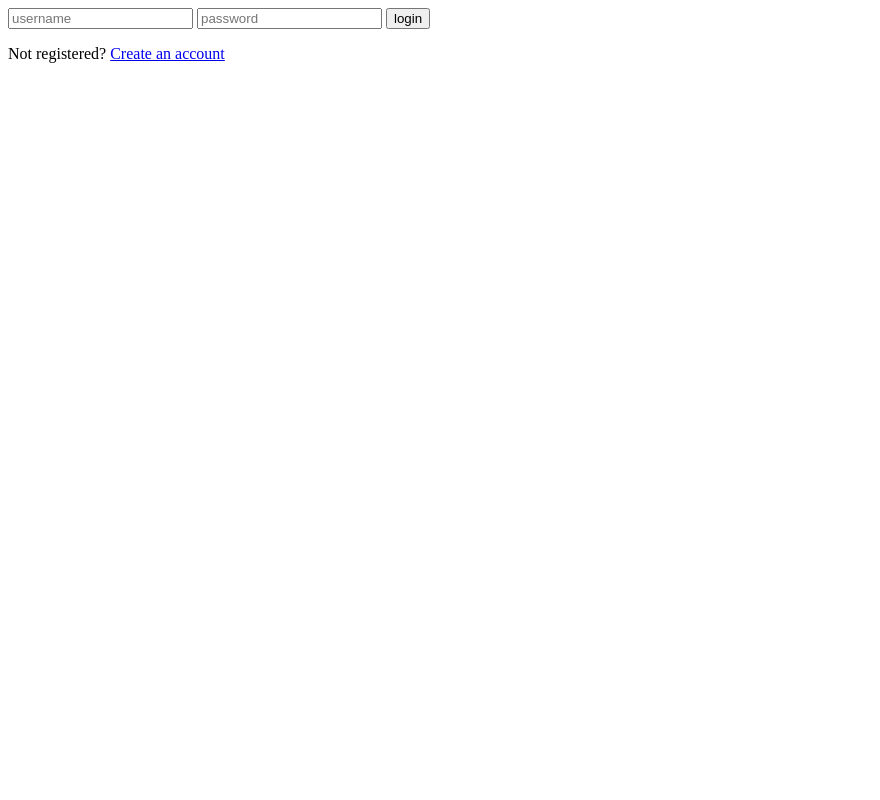
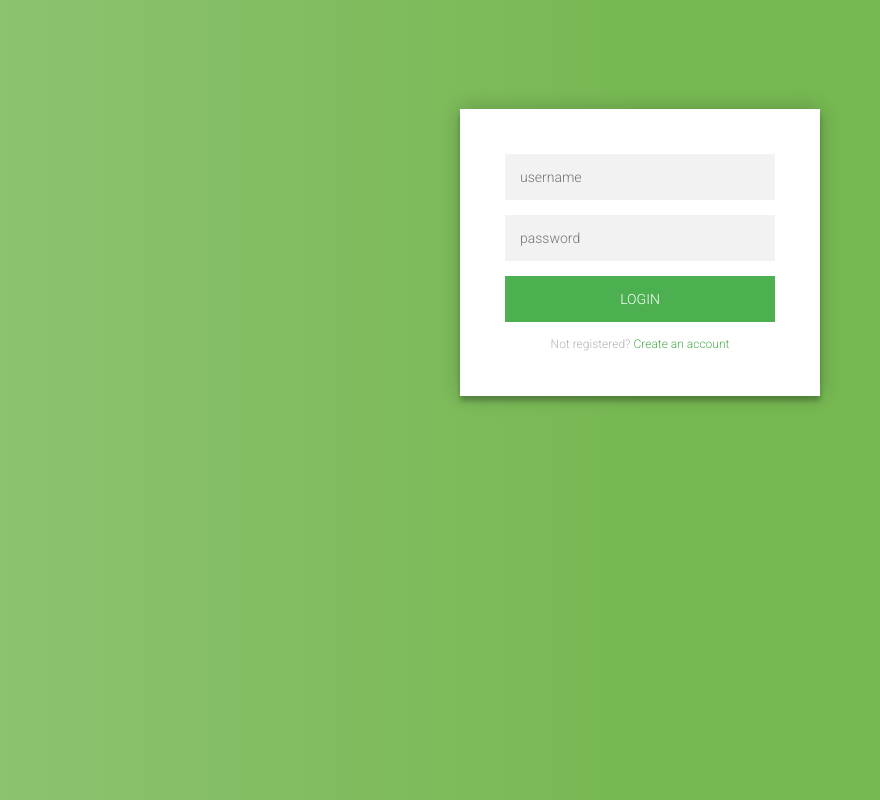
Before and after one commit to AALKANEE/Login-Form, a plain HTML site: page index.html in a window 1280 px wide. Shown: the whole page, without its empty margins (0-880 px from the left). Drawn offline with Linux system fonts and the light colour scheme.

Commit message:
link style to index file

```diff
--- a/index.html
+++ b/index.html
@@ -3,7 +3,8 @@
 <head>
     <meta charset="UTF-8">
     <meta name="viewport" content="width=device-width, initial-scale=1.0">
-    <title>Document</title>
+    <title>Alkane</title>
+    <link rel="stylesheet" href="style.css">
 </head>
 <body>
     <div class="login-page">
```
